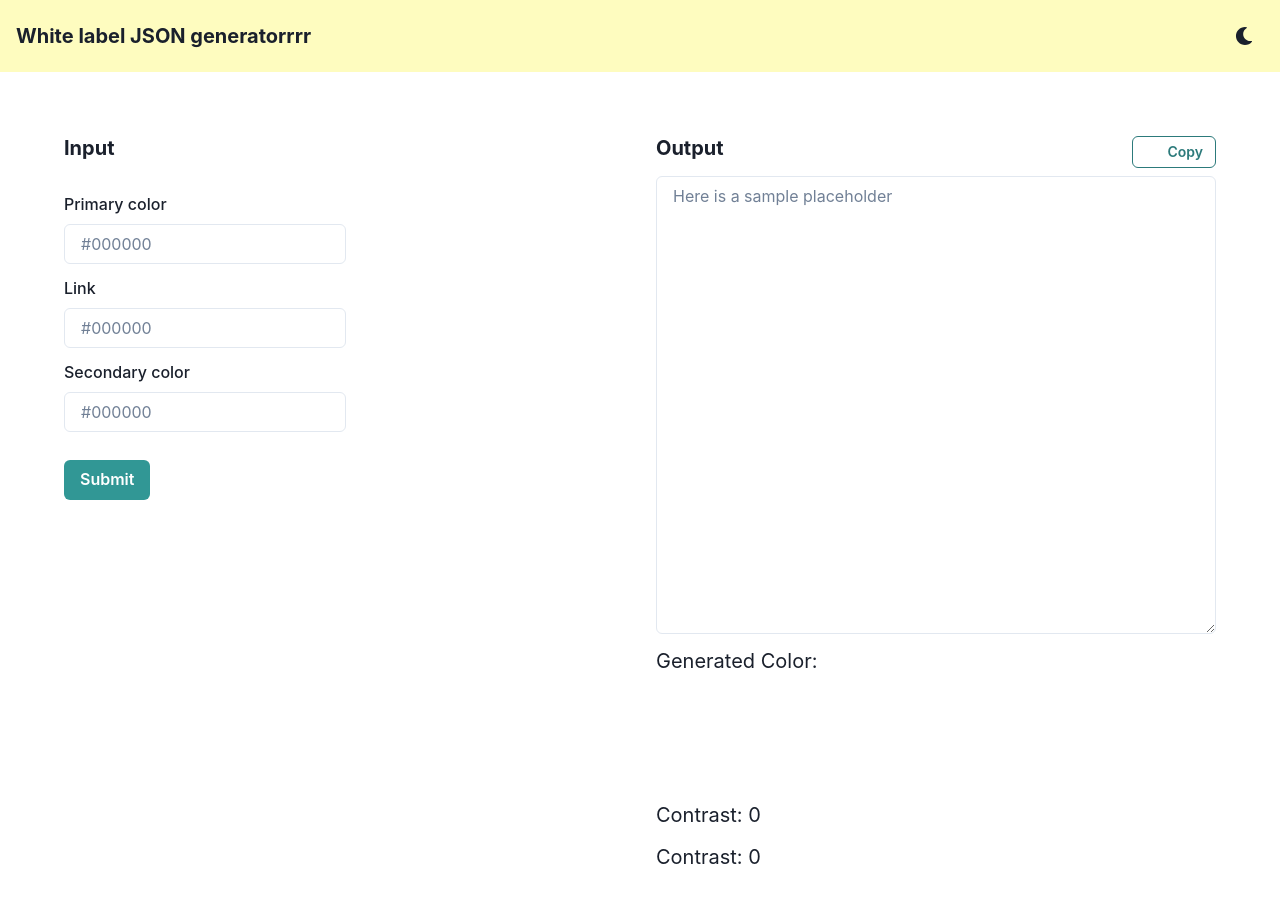
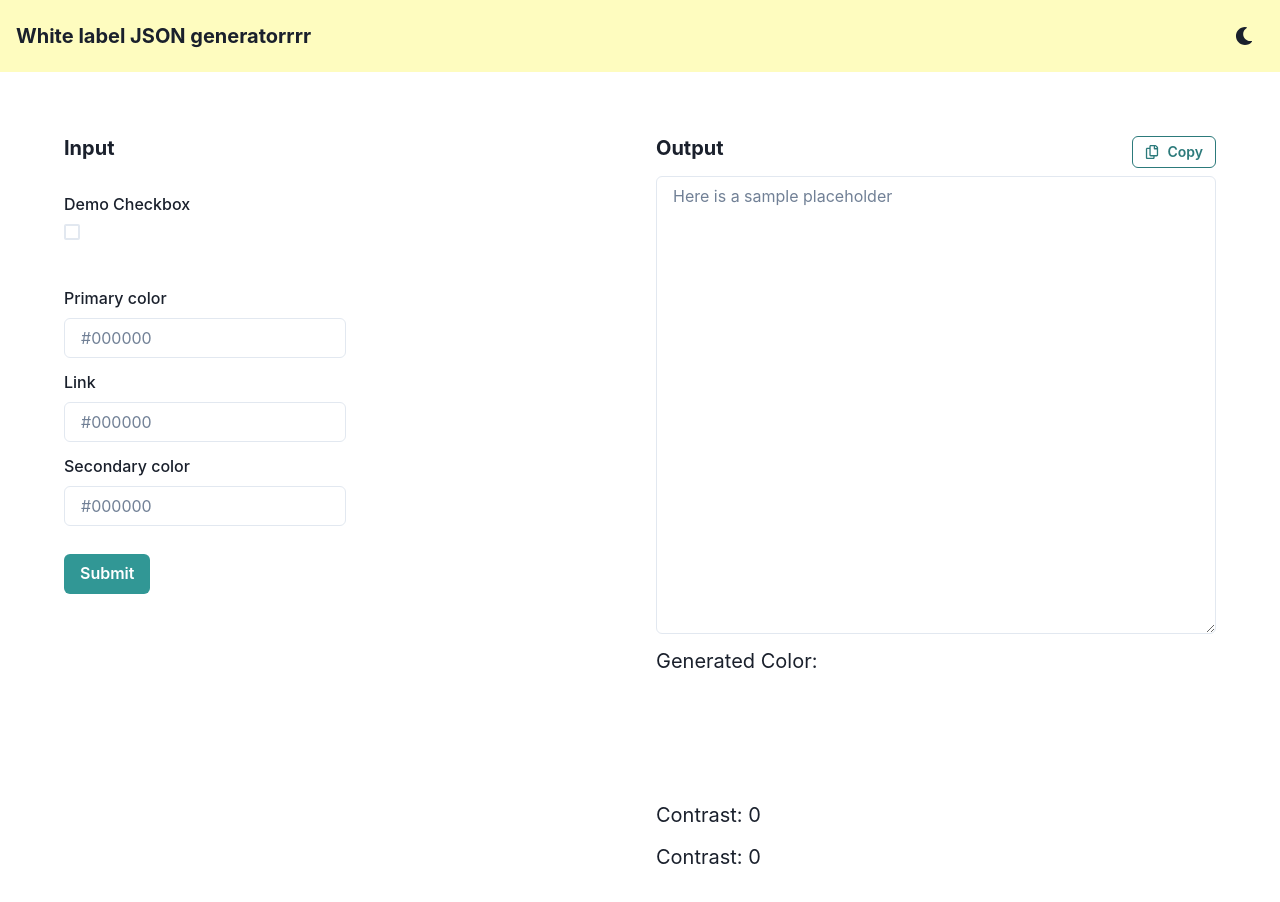
Before and after one commit to yanchauchau/WL, a React (Create React App) app: page / in a window 1280 px wide. Shown: the top 902 px of the page. Built offline with nearby package versions, Linux system fonts and the light colour scheme; some icons are missing.

Commit message:
added checkbox

```diff
--- a/src/App.js
+++ b/src/App.js
@@ -2,7 +2,7 @@ import React, { useState } from "react";
 import ReactDOM from "react-dom";
 import HookForm from "./hooks/HookForm";
 import "./styles.css";
-import { FaRegCopy } from "react-icons/fa6";
+import { FaRegCopy } from "react-icons/fa";
 import {
   ChakraProvider,
   Text,
@@ -13,6 +13,10 @@ import {
   Textarea,
   theme,
   Box,
+  Checkbox,
+  Input,
+  FormLabel,
+  FormControl
 } from "@chakra-ui/react";
 import { ColorModeSwitcher } from "./ColorModeSwitcher";
 
@@ -20,6 +24,8 @@ function App() {
   const [isCopied, setIsCopied] = useState(false);
   const [paletteColor, setPaletteColor] = useState(''); // State for palette color
   const [contrast, setContrast] = useState(0); // State for contrast
+  const [demo, setDemo] = useState(false); // demo boolean for checkbox
+  const [demoText, setDemoText] = useState(""); // demo text for textbox
 
   const copyToClipboard = () => {
     const textArea = document.getElementById("formValuesTextArea");
@@ -59,6 +65,26 @@ function App() {
             <Heading as="h2" size="md">
               Input
             </Heading>
+            {/* this is basically a separate form for all the auxilliary stuff you'd want in your json */}
+            <FormControl>
+              <FormLabel htmlFor='demo-checkbox'>Demo Checkbox</FormLabel>
+              <Checkbox isChecked={demo} onChange={(e) => setDemo(!demo)} />
+              {/* the notation below basically checks if demo is true or false */}
+              { demo ?
+                // if true, it will render the first option here
+                <>
+                  <FormLabel htmlFor='demo'>Demo Input</FormLabel>
+                  <Input
+                    id='demo'
+                    value={demoText}
+                    onChange={(e) => setDemoText(e.target.value)}
+                    placeholder='Demo placeholder'
+                  />
+                </>
+              :
+                // if false, it will render whatever is after the colon (in this case nothing)
+                <></>}
+            </FormControl>
             <HookForm onPaletteGenerated={handlePaletteGenerated} />
           </Stack>
           <Stack direction="column" flex="1" gap={3}>
```
Also changed, not shown: 14 other files (tests, documents, lock files or other folders).
